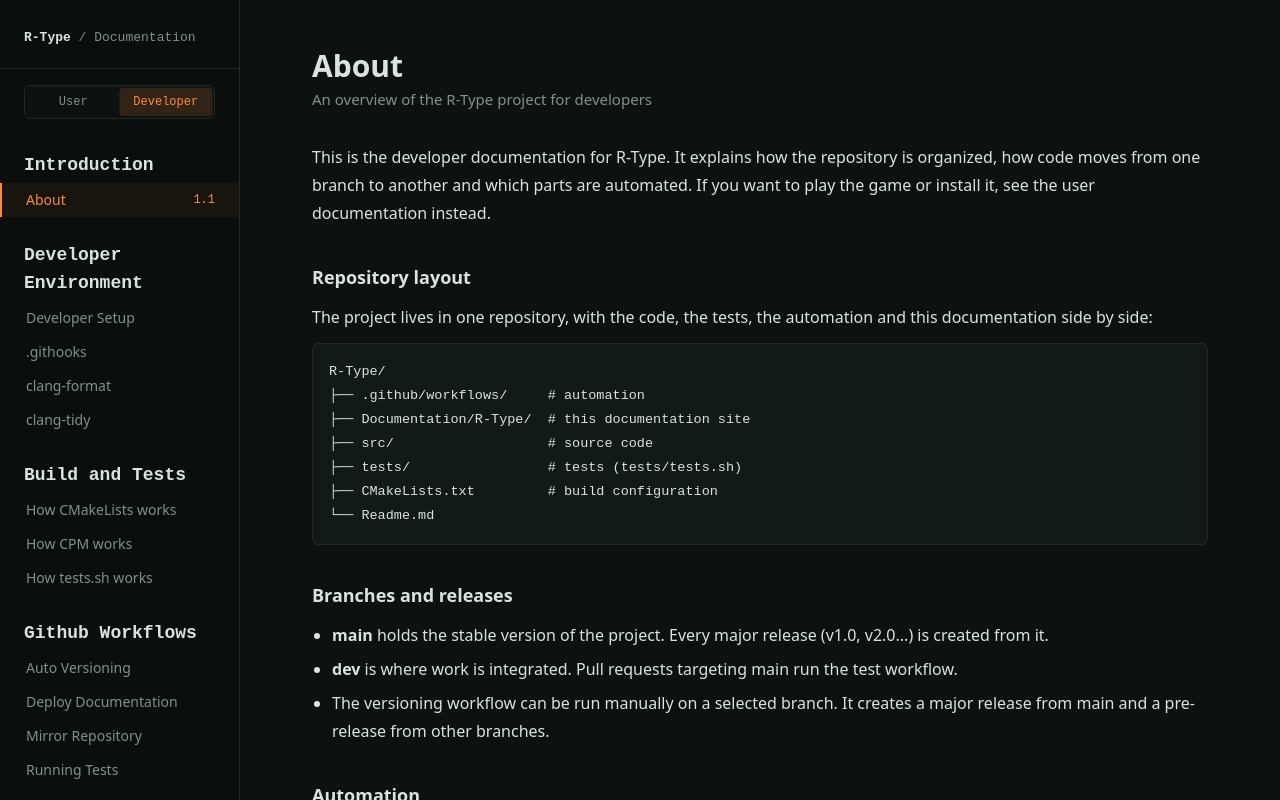
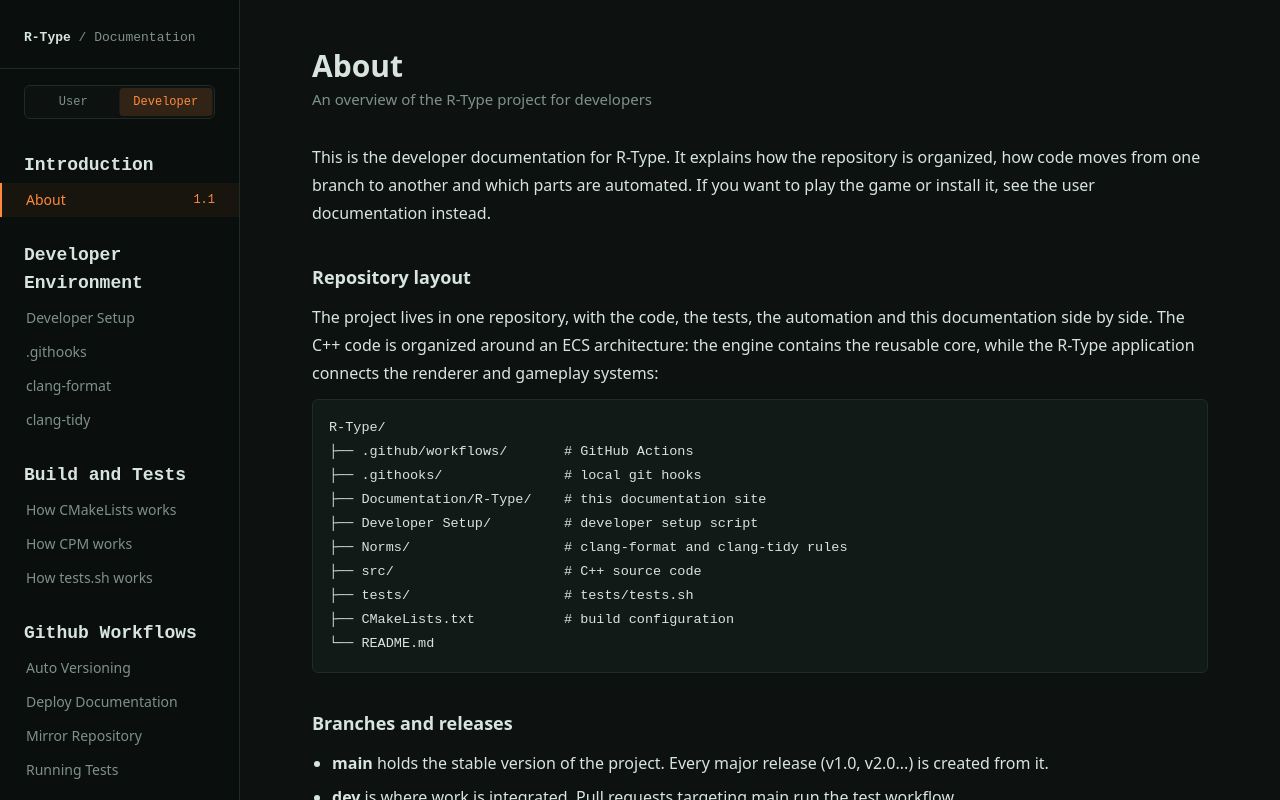
Before and after one commit to Yoyott29/R-Type, a SvelteKit app in the folder Documentation/R-Type/: page /developer/about in a window 1280 px wide. Built offline with nearby package versions, Linux system fonts and the light colour scheme.

Commit message:
[E.DU] [dev] Fix: fixed developer about page

```diff
--- a/Documentation/R-Type/src/routes/developer/about/+page.svelte
+++ b/Documentation/R-Type/src/routes/developer/about/+page.svelte
@@ -1,11 +1,14 @@
 <script>
 	const treeExample = `R-Type/
-├── .github/workflows/     # automation
-├── Documentation/R-Type/  # this documentation site
-├── src/                   # source code
-├── tests/                 # tests (tests/tests.sh)
-├── CMakeLists.txt         # build configuration
-└── Readme.md`;
+├── .github/workflows/       # GitHub Actions
+├── .githooks/               # local git hooks
+├── Documentation/R-Type/    # this documentation site
+├── Developer Setup/         # developer setup script
+├── Norms/                   # clang-format and clang-tidy rules
+├── src/                     # C++ source code
+├── tests/                   # tests/tests.sh
+├── CMakeLists.txt           # build configuration
+└── README.md`;
 </script>
 
 <svelte:head>
@@ -40,7 +43,9 @@
 <h2 class="mt-9 text-lg font-semibold">Repository layout</h2>
 <p class="mt-3 max-w-[100ch] leading-7">
 	The project lives in one repository, with the code, the tests, the automation and this
-	documentation side by side:
+	documentation side by side. The C++ code is organized around an ECS architecture: the engine
+	contains the reusable core, while the R-Type application connects the renderer and gameplay
+	systems:
 </p>
 {@render code(treeExample)}
 
@@ -82,6 +87,16 @@
 	</li>
 </ul>
 
+<h2 class="mt-9 text-lg font-semibold">Developer documentation</h2>
+<p class="mt-3 max-w-[100ch] leading-7">
+	The developer section also documents the local workflow: {@render a('/developer/developer-setup',
+	'Developer Setup')} prepares formatting tools and git hooks, while the {@render a('/developer/githooks',
+	'.githooks')}, {@render a('/developer/clang-format', 'clang-format')} and
+	{@render a('/developer/clang-tidy', 'clang-tidy')} pages explain the quality checks. The build and
+	test internals are covered by {@render a('/developer/cmakelists', 'CMakeLists')},
+	{@render a('/developer/cpm', 'CPM')}, and {@render a('/developer/tests-sh', 'tests.sh')}.
+</p>
+
 <h2 class="mt-9 text-lg font-semibold">Contributing to the docs</h2>
 <p class="mt-3 max-w-[100ch] leading-7">
 	The documentation is a SvelteKit site in {@render c('Documentation/R-Type')}. To add or change a
```
